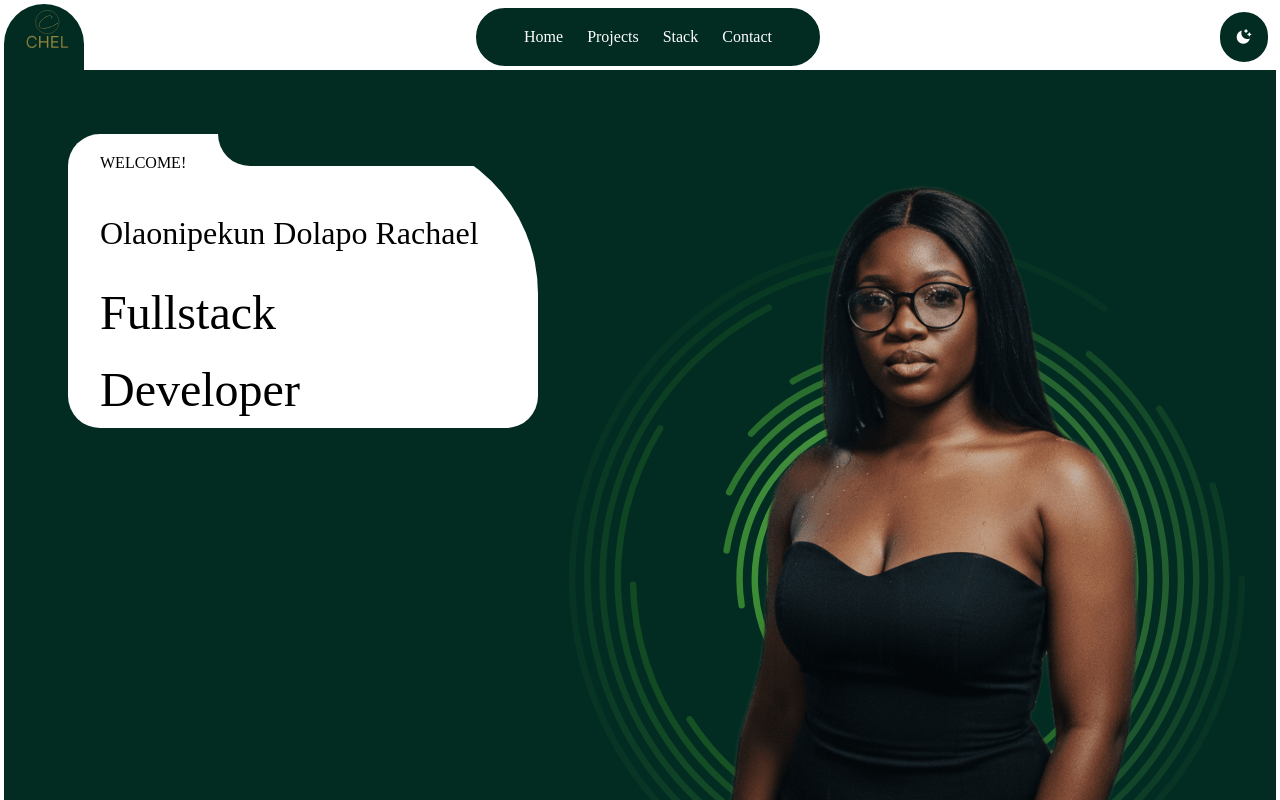
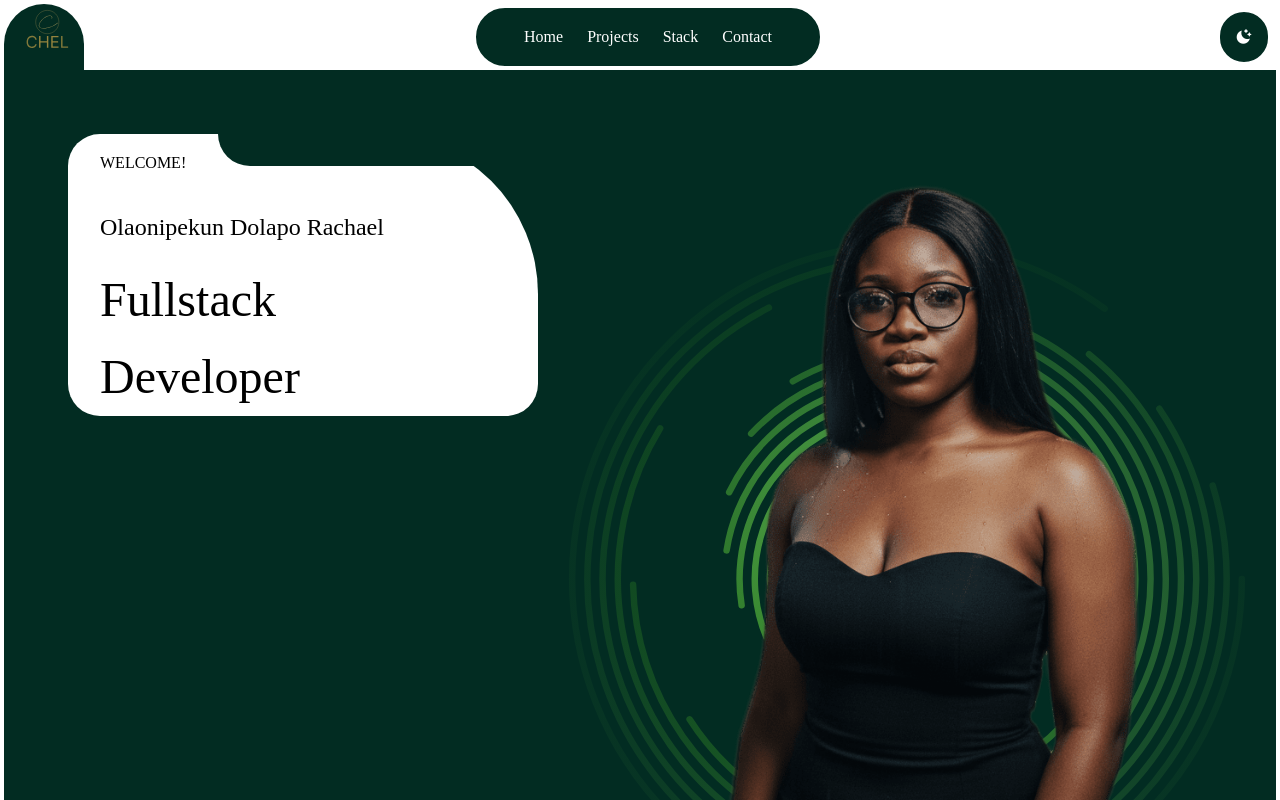
Before and after one commit to Lovethrech/my-main-portfolio, a Vue app: page / in a window 1280 px wide. Shown: the top 800 px of the page. Built offline with nearby package versions, Linux system fonts and the light colour scheme.

Commit message:
working on the hero components.

```diff
--- a/src/components/hero/HeroTextCtn.vue
+++ b/src/components/hero/HeroTextCtn.vue
@@ -29,6 +29,7 @@ const boxDefaultWidth=ref("40vh");
 <style scoped>
 .hero-text-ctn{
     background-color: var(--bg-color);
+    color: var(--text-color);
     border-radius: 4vh 20vh 4vh 4vh;
 }
 .hero-text-greetings-and-box-default{
@@ -43,10 +44,10 @@ const boxDefaultWidth=ref("40vh");
 }
 .hero-text-greetings{
     text-transform: uppercase;
+    font-size: 2vh;
 }
 .hero-text-author-name{
-    color: var(--text-color);
-    font-size:  4vh;
+    font-size:  3vh;
     transition: box-shadow 0.4s ease, transform 0.3s ease;
 }
 .hero-text-author-job-role{
```
